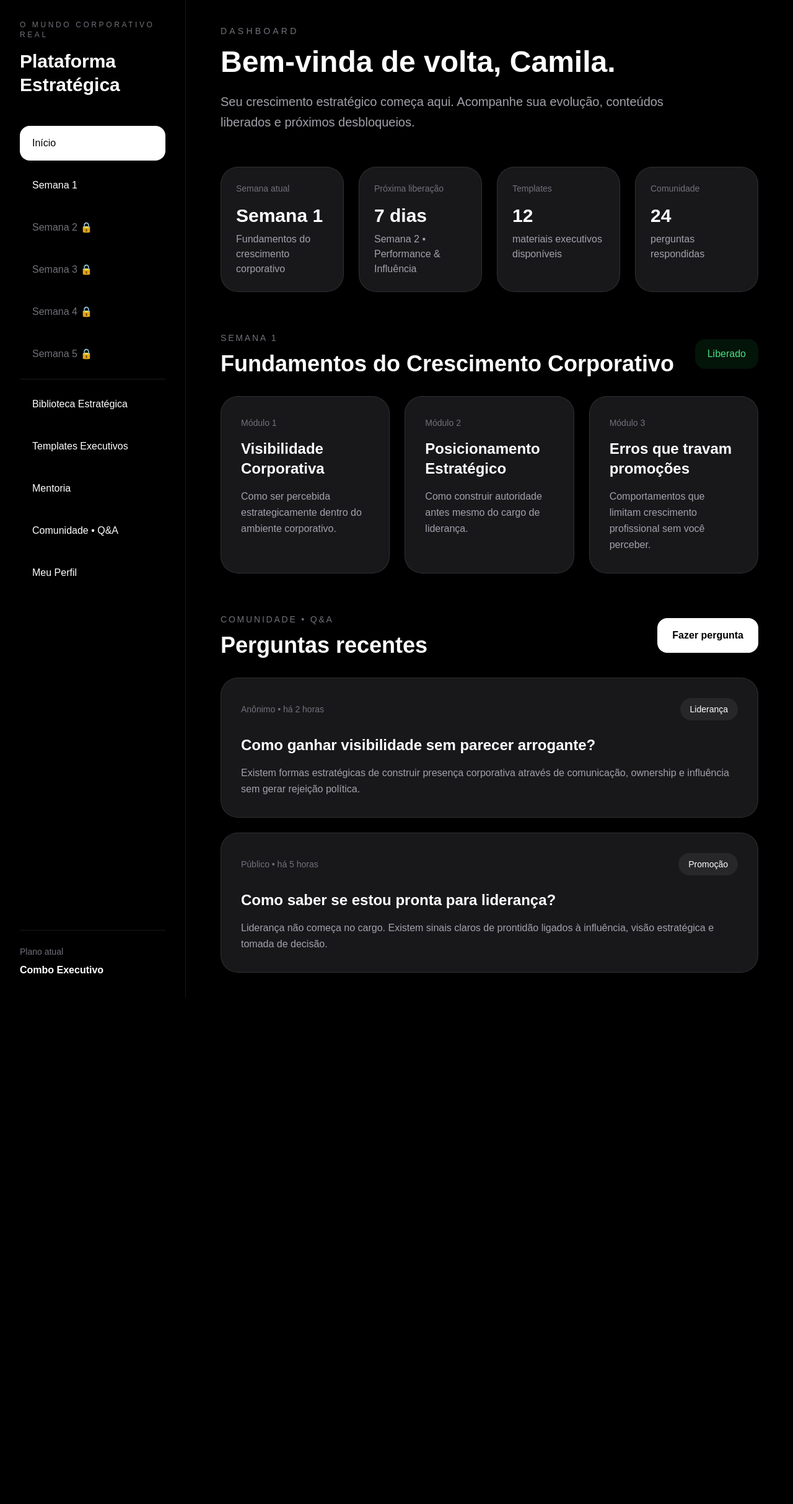
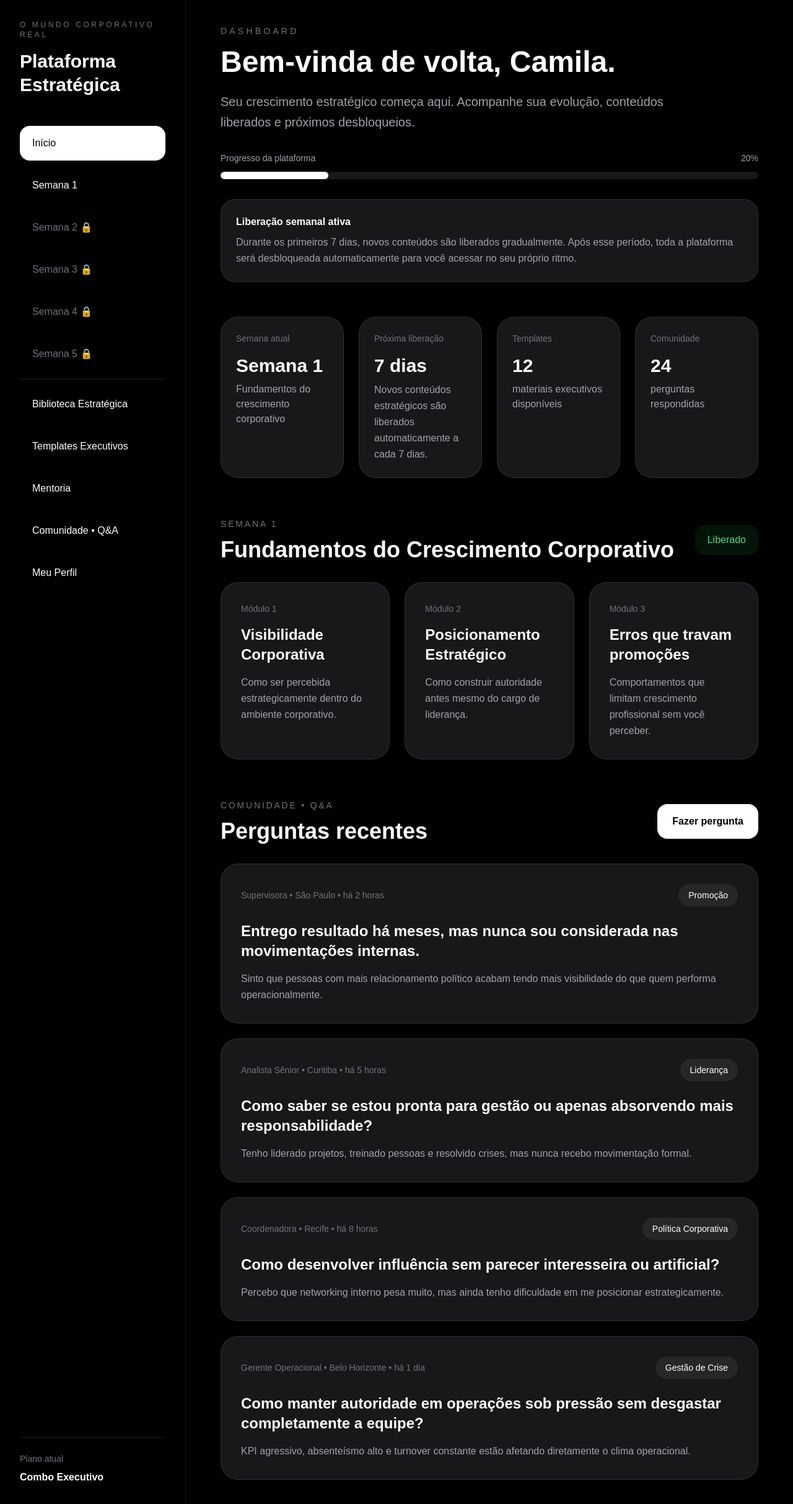
Before and after one commit to camymagini-sudo/da-base-ao-topo, a Next.js app: page /dashboard in a window 1280 px wide. Shown: the whole page at 62% size. Before the commit the page ends 1609 px from the top, so only its background shows below. Built offline with nearby package versions, Linux system fonts and the light colour scheme.

Commit message:
Update page.js

```diff
--- a/app/dashboard/page.js
+++ b/app/dashboard/page.js
@@ -1,6 +1,11 @@
 "use client";
 
+import { useState } from "react";
+
 export default function DashboardPage() {
+
+  const [contentUnlocked] = useState(false);
+
   return (
     <main className="min-h-screen bg-black text-white flex">
 
@@ -30,19 +35,19 @@ export default function DashboardPage() {
           </a>
 
           <a className="block text-zinc-500 hover:bg-zinc-900 rounded-2xl px-5 py-4 transition">
-            Semana 2 🔒
+            {!contentUnlocked ? "Semana 2 🔒" : "Semana 2"}
           </a>
 
           <a className="block text-zinc-500 hover:bg-zinc-900 rounded-2xl px-5 py-4 transition">
-            Semana 3 🔒
+            {!contentUnlocked ? "Semana 3 🔒" : "Semana 3"}
           </a>
 
           <a className="block text-zinc-500 hover:bg-zinc-900 rounded-2xl px-5 py-4 transition">
-            Semana 4 🔒
+            {!contentUnlocked ? "Semana 4 🔒" : "Semana 4"}
           </a>
 
           <a className="block text-zinc-500 hover:bg-zinc-900 rounded-2xl px-5 py-4 transition">
-            Semana 5 🔒
+            {!contentUnlocked ? "Semana 5 🔒" : "Semana 5"}
           </a>
 
           <div className="border-t border-white/10 my-6" />
@@ -102,6 +107,46 @@ export default function DashboardPage() {
             conteúdos liberados e próximos desbloqueios.
           </p>
 
+          {/* PROGRESSO */}
+          <div className="mt-8">
+
+            <div className="flex items-center justify-between mb-3">
+
+              <p className="text-sm text-zinc-400">
+                Progresso da plataforma
+              </p>
+
+              <p className="text-sm text-zinc-400">
+                20%
+              </p>
+
+            </div>
+
+            <div className="w-full bg-zinc-900 rounded-full h-3 overflow-hidden">
+
+              <div className="bg-white h-full w-[20%] rounded-full" />
+
+            </div>
+
+          </div>
+
+          {/* AVISO TEMPORÁRIO */}
+          {!contentUnlocked && (
+            <div className="mt-8 bg-zinc-900 border border-white/10 rounded-[24px] p-6">
+
+              <p className="text-white font-semibold mb-2">
+                Liberação semanal ativa
+              </p>
+
+              <p className="text-zinc-400 leading-relaxed">
+                Durante os primeiros 7 dias, novos conteúdos são liberados gradualmente.
+                Após esse período, toda a plataforma será desbloqueada automaticamente
+                para você acessar no seu próprio ritmo.
+              </p>
+
+            </div>
+          )}
+
         </div>
 
         {/* CARDS */}
@@ -133,8 +178,8 @@ export default function DashboardPage() {
               7 dias
             </h3>
 
-            <p className="text-zinc-400">
-              Semana 2 • Performance & Influência
+            <p className="text-zinc-400 leading-relaxed">
+              Novos conteúdos estratégicos são liberados automaticamente a cada 7 dias.
             </p>
 
           </div>
@@ -280,7 +325,31 @@ export default function DashboardPage() {
               <div className="flex items-center justify-between mb-6">
 
                 <p className="text-zinc-500 text-sm">
-                  Anônimo • há 2 horas
+                  Supervisora • São Paulo • há 2 horas
+                </p>
+
+                <div className="bg-zinc-800 px-4 py-2 rounded-full text-sm">
+                  Promoção
+                </div>
+
+              </div>
+
+              <h4 className="text-2xl font-bold mb-4">
+                Entrego resultado há meses, mas nunca sou considerada nas movimentações internas.
+              </h4>
+
+              <p className="text-zinc-400 leading-relaxed">
+                Sinto que pessoas com mais relacionamento político acabam tendo mais visibilidade do que quem performa operacionalmente.
+              </p>
+
+            </div>
+
+            <div className="bg-zinc-900 border border-white/10 rounded-[28px] p-8">
+
+              <div className="flex items-center justify-between mb-6">
+
+                <p className="text-zinc-500 text-sm">
+                  Analista Sênior • Curitiba • há 5 horas
                 </p>
 
                 <div className="bg-zinc-800 px-4 py-2 rounded-full text-sm">
@@ -290,12 +359,11 @@ export default function DashboardPage() {
               </div>
 
               <h4 className="text-2xl font-bold mb-4">
-                Como ganhar visibilidade sem parecer arrogante?
+                Como saber se estou pronta para gestão ou apenas absorvendo mais responsabilidade?
               </h4>
 
               <p className="text-zinc-400 leading-relaxed">
-                Existem formas estratégicas de construir presença corporativa
-                através de comunicação, ownership e influência sem gerar rejeição política.
+                Tenho liderado projetos, treinado pessoas e resolvido crises, mas nunca recebo movimentação formal.
               </p>
 
             </div>
@@ -305,22 +373,45 @@ export default function DashboardPage() {
               <div className="flex items-center justify-between mb-6">
 
                 <p className="text-zinc-500 text-sm">
-                  Público • há 5 horas
+                  Coordenadora • Recife • há 8 horas
                 </p>
 
                 <div className="bg-zinc-800 px-4 py-2 rounded-full text-sm">
-                  Promoção
+                  Política Corporativa
                 </div>
 
               </div>
 
               <h4 className="text-2xl font-bold mb-4">
-                Como saber se estou pronta para liderança?
+                Como desenvolver influência sem parecer interesseira ou artificial?
               </h4>
 
               <p className="text-zinc-400 leading-relaxed">
-                Liderança não começa no cargo. Existem sinais claros de prontidão
-                ligados à influência, visão estratégica e tomada de decisão.
+                Percebo que networking interno pesa muito, mas ainda tenho dificuldade em me posicionar estrategicamente.
+              </p>
+
+            </div>
+
+            <div className="bg-zinc-900 border border-white/10 rounded-[28px] p-8">
+
+              <div className="flex items-center justify-between mb-6">
+
+                <p className="text-zinc-500 text-sm">
+                  Gerente Operacional • Belo Horizonte • há 1 dia
+                </p>
+
+                <div className="bg-zinc-800 px-4 py-2 rounded-full text-sm">
+                  Gestão de Crise
+                </div>
+
+              </div>
+
+              <h4 className="text-2xl font-bold mb-4">
+                Como manter autoridade em operações sob pressão sem desgastar completamente a equipe?
+              </h4>
+
+              <p className="text-zinc-400 leading-relaxed">
+                KPI agressivo, absenteísmo alto e turnover constante estão afetando diretamente o clima operacional.
               </p>
 
             </div>
```
